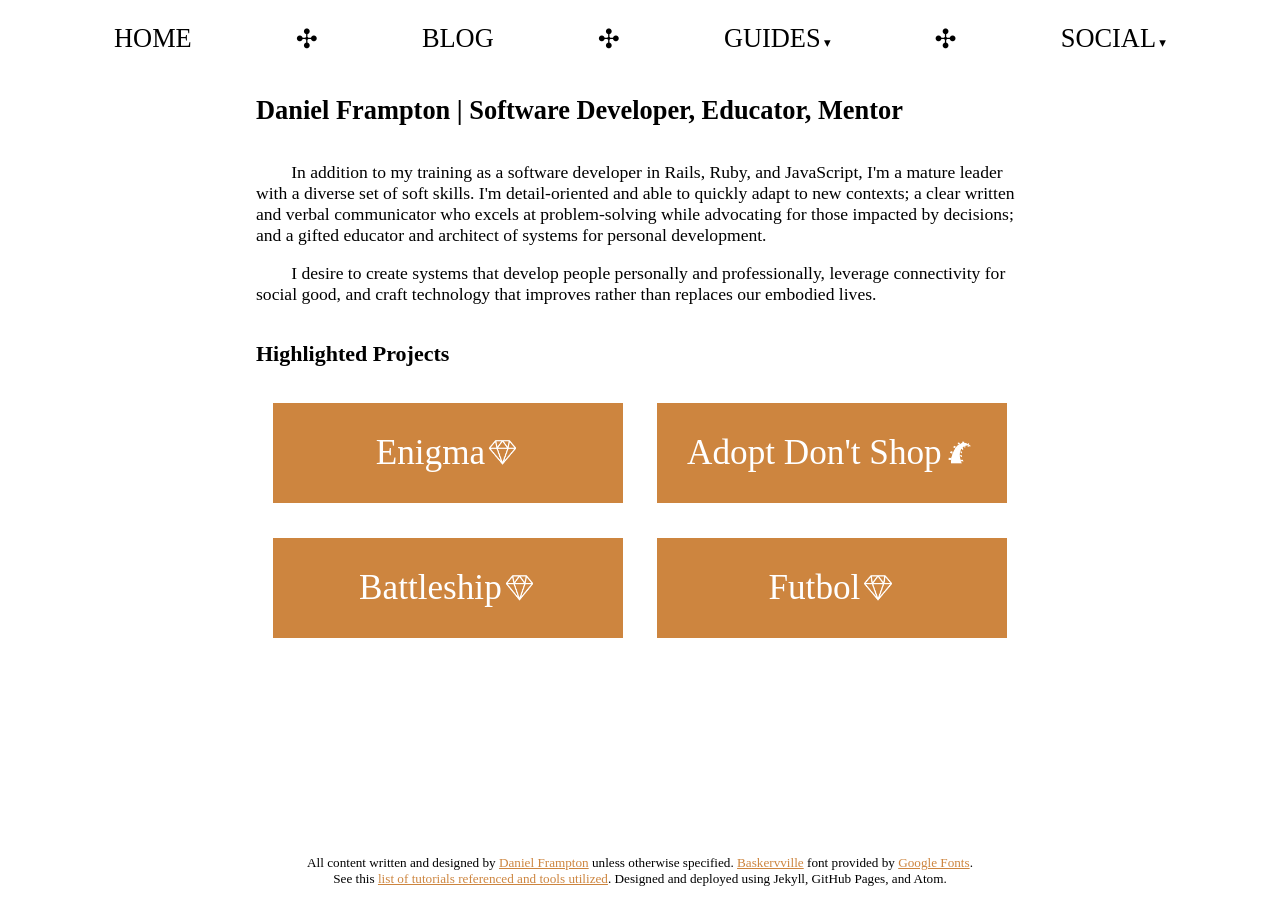
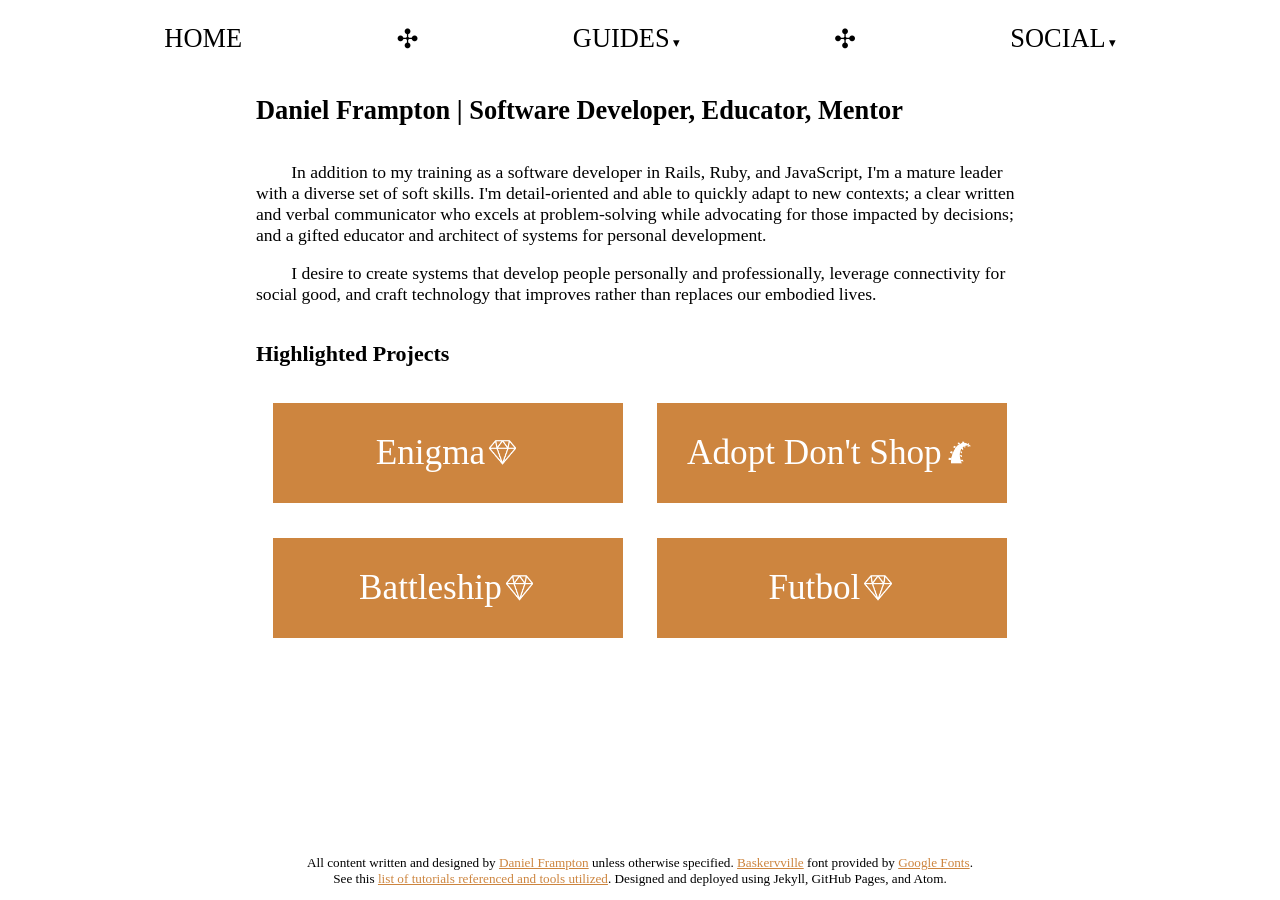
Before and after one commit to DanielEFrampton/danieleframpton.github.io, a Jekyll site: the page built from index.html, in a window 1280 px wide. Built offline with Jekyll 4.4.1, drawn with Linux system fonts in a browser that asks for light colours; some web fonts are replaced.

Commit message:
Comment out blog link and change styling of sub-menus

```diff
--- a/_includes/navigation.html
+++ b/_includes/navigation.html
@@ -1,7 +1,7 @@
 <nav>
   <ul>
     <li><a href='/'>{{ 'Home' | upcase }}</a></li>&#10019;
-    <li><a href='/blog/'>{{ 'Blog' | upcase }}</a></li>&#10019;
+    <!-- <li><a href='/blog/'>{{ 'Blog' | upcase }}</a></li>&#10019; -->
     <li class='dropdown-menu'><span id='dropdown-menu-title'>{{ 'Guides' | upcase }}</span>
       <ul class="dropdown-menu-items">
         {% for guide in site.guides %}
@@ -11,9 +11,9 @@
     </li>&#10019;
     <li class='dropdown-menu'><span id='dropdown-menu-title'>{{ 'Social' | upcase }}</span>
       <ul class="dropdown-menu-items">
-        <li><a href="https://github.com/DanielEFrampton">{{ 'Github' | upcase }}</a></li>
-        <li><a href="https://www.linkedin.com/in/danielframpton">{{ 'LinkedIn' | upcase }}</a></li>
-        <li><a href="https://twitter.com/intent/user?screen_name=DanielEFrampton">{{ 'Twitter' | upcase }}</a></li>
+        <li><a href="https://github.com/DanielEFrampton">{{ 'Github' | capitalize }}</a></li>
+        <li><a href="https://www.linkedin.com/in/danielframpton">{{ 'LinkedIn' | capitalize }}</a></li>
+        <li><a href="https://twitter.com/intent/user?screen_name=DanielEFrampton">{{ 'Twitter' | capitalize }}</a></li>
       </ul>
     </li>
   </ul>
```
